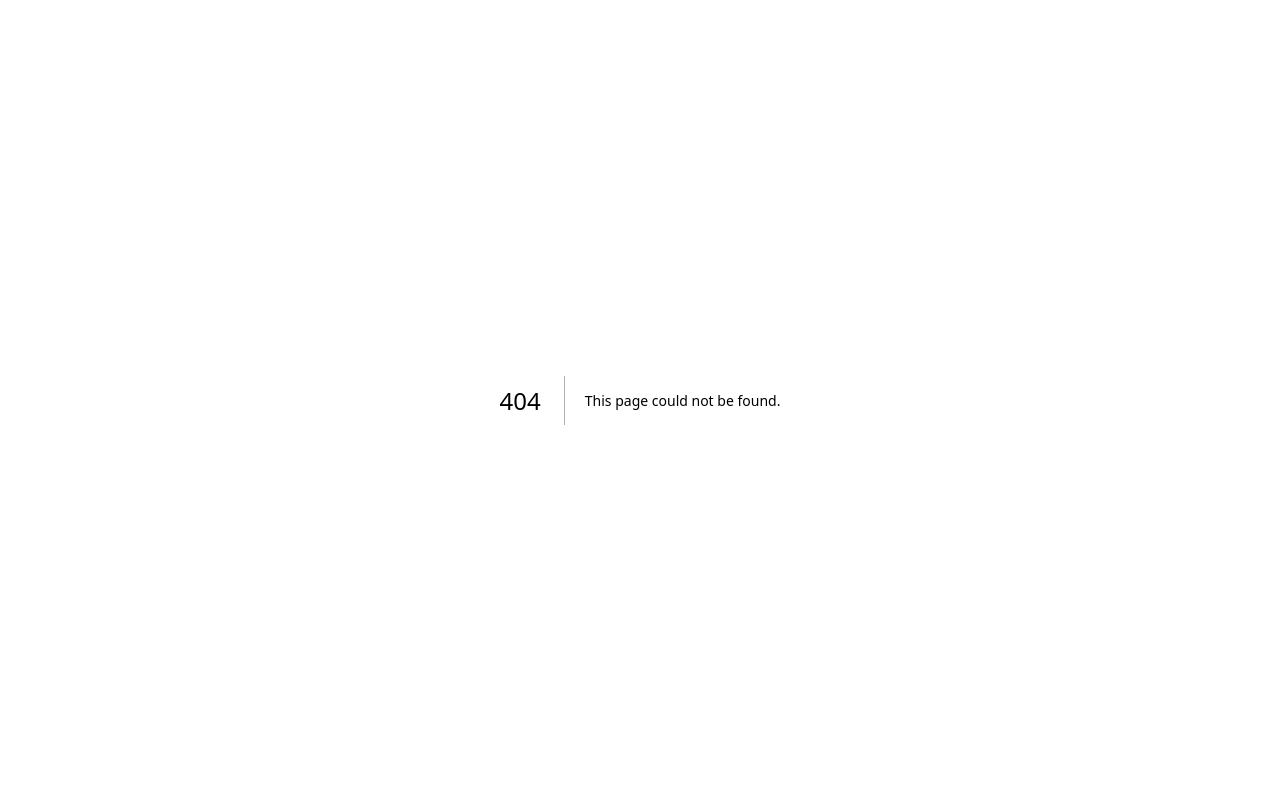
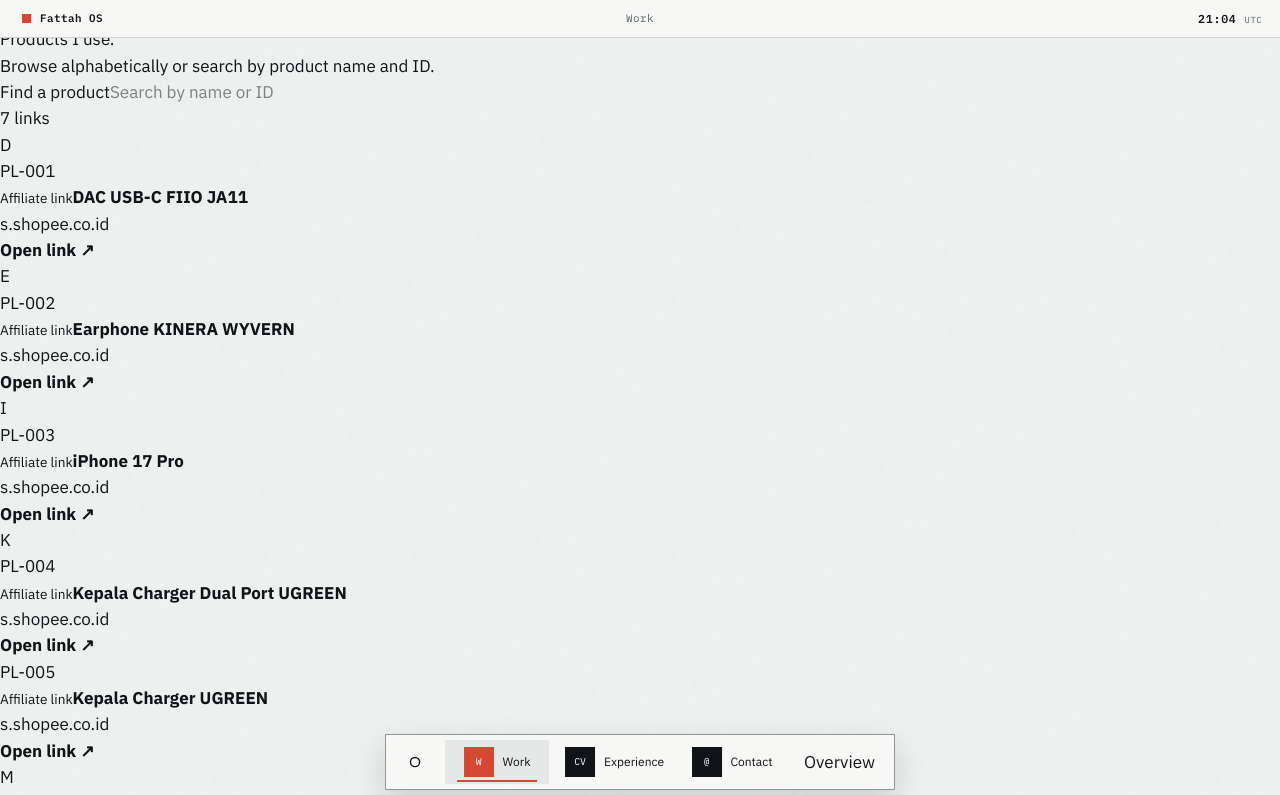
Before and after one commit to fattah247/fattah-portfolio, a Next.js app: page /products in a window 1280 px wide. Before the commit this address had no page. Shown: the top 795 px of the page. Built offline with nearby package versions, Linux system fonts and the light colour scheme.

Commit message:
Add a searchable product links directory

```diff
--- /dev/null
+++ b/app/products/page.tsx
@@ -0,0 +1,26 @@
+import type { Metadata } from "next";
+import { PortfolioHeader } from "@/components/portfolio-header";
+import { ProductLinksDirectory } from "@/components/product-links-directory";
+import { productLinks } from "@/lib/product-links";
+
+export const metadata: Metadata = {
+  title: "Product links",
+  description: "Products and tools used by Muhammad A. Fattah.",
+};
+
+export default function ProductLinksPage() {
+  return (
+    <>
+      <PortfolioHeader />
+      <main className="product-links-page">
+        <header className="product-links-intro">
+          <p>Product links</p>
+          <h1>Products I use.</h1>
+          <span>Browse alphabetically or search by product name and ID.</span>
+        </header>
+
+        <ProductLinksDirectory links={productLinks} />
+      </main>
+    </>
+  );
+}
--- /dev/null
+++ b/components/product-links-directory.tsx
@@ -0,0 +1,80 @@
+"use client";
+
+import { useMemo, useState } from "react";
+import {
+  groupProductLinks,
+  indexProductLinks,
+  searchProductLinks,
+  type IndexedProductLink,
+  type ProductLink,
+} from "@/lib/product-links";
+
+function ProductRow({ product }: { product: IndexedProductLink }) {
+  return (
+    <li>
+      <a href={product.href} rel="sponsored noopener noreferrer" target="_blank">
+        <span>{product.id}</span>
+        <div>
+          <small>Affiliate link</small>
+          <strong className="product-link-name">{product.name}</strong>
+          <p>{product.host}</p>
+        </div>
+        <b>Open link ↗</b>
+      </a>
+    </li>
+  );
+}
+
+export function ProductLinksDirectory({ links }: { links: ProductLink[] }) {
+  const [query, setQuery] = useState("");
+  const products = useMemo(() => indexProductLinks(links), [links]);
+  const results = useMemo(() => searchProductLinks(products, query), [products, query]);
+  const groups = useMemo(() => groupProductLinks(products), [products]);
+  const hasQuery = query.trim().length > 0;
+
+  return (
+    <section className="product-links-directory" aria-label="Affiliate product links">
+      <div className="product-links-search">
+        <label htmlFor="product-link-search">Find a product</label>
+        <input
+          autoComplete="off"
+          id="product-link-search"
+          onChange={(event) => setQuery(event.target.value)}
+          placeholder="Search by name or ID"
+          type="search"
+          value={query}
+        />
+        {hasQuery ? <button onClick={() => setQuery("")} type="button">Clear</button> : null}
+      </div>
+      <p className="product-links-count" role="status">
+        {hasQuery ? `${results.length} matching ${results.length === 1 ? "link" : "links"}` : `${products.length} ${products.length === 1 ? "link" : "links"}`}
+      </p>
+
+      {results.length ? (
+        hasQuery ? (
+          <ol className="product-links-list" aria-label="Matching product links">
+            {results.map((product) => <ProductRow key={product.href} product={product} />)}
+          </ol>
+        ) : (
+          <div className="product-link-groups">
+            {groups.map((group) => (
+              <section aria-labelledby={`product-group-${group.label}`} className="product-link-group" key={group.label}>
+                <h2 id={`product-group-${group.label}`}>{group.label}</h2>
+                <ol className="product-links-list">
+                  {group.products.map((product) => <ProductRow key={product.href} product={product} />)}
+                </ol>
+              </section>
+            ))}
+          </div>
+        )
+      ) : (
+        <div className="product-links-empty">
+          <div>
+            <p>{hasQuery ? `No link matches “${query.trim()}”.` : "No product links are published yet."}</p>
+            <span>{hasQuery ? "Try another product name or ID." : "Add a name and affiliate URL to the product-links list."}</span>
+          </div>
+        </div>
+      )}
+    </section>
+  );
+}
--- /dev/null
+++ b/lib/product-links.ts
@@ -0,0 +1,66 @@
+export type ProductLink = {
+  href: string;
+  name: string;
+};
+
+export type IndexedProductLink = ProductLink & {
+  host: string;
+  id: string;
+};
+
+export type ProductLinkGroup = {
+  label: string;
+  products: IndexedProductLink[];
+};
+
+function searchable(value: string) {
+  return value.toLocaleLowerCase().replace(/[\s_-]+/g, "");
+}
+
+function hostForLink(href: string) {
+  try {
+    return new URL(href).hostname.replace(/^www\./, "");
+  } catch {
+    return href;
+  }
+}
+
+export function indexProductLinks(links: ProductLink[]): IndexedProductLink[] {
+  return [...links]
+    .sort((left, right) => left.name.localeCompare(right.name, undefined, { sensitivity: "base" }))
+    .map((product, index) => ({
+      ...product,
+      host: hostForLink(product.href),
+      id: `PL-${String(index + 1).padStart(3, "0")}`,
+    }));
+}
+
+export function searchProductLinks(products: IndexedProductLink[], query: string) {
+  const term = searchable(query.trim());
+  if (!term) return products;
+  return products.filter((product) => (
+    searchable(product.name).includes(term) || searchable(product.id).includes(term)
+  ));
+}
+
+export function groupProductLinks(products: IndexedProductLink[]): ProductLinkGroup[] {
+  const groups = new Map<string, IndexedProductLink[]>();
+  for (const product of products) {
+    const initial = product.name.trim().charAt(0).toLocaleUpperCase();
+    const label = /^[A-Z]$/.test(initial) ? initial : "#";
+    groups.set(label, [...(groups.get(label) ?? []), product]);
+  }
+  return [...groups].map(([label, groupedProducts]) => ({ label, products: groupedProducts }));
+}
+
+// Add affiliate links here. The directory generates IDs and sorts by name.
+export const productLinks = [
+  { name: "MacBook Pro M1", href: "https://s.shopee.co.id/4AyN7QPPWa" },
+  { name: "iPhone 17 Pro", href: "https://s.shopee.co.id/60Q1JBc5iy" },
+  { name: "Kepala Charger UGREEN", href: "https://s.shopee.co.id/9UztTiazCc" },
+  { name: "Kepala Charger Dual Port UGREEN", href: "https://s.shopee.co.id/7prfUt16xt" },
+  { name: "DAC USB-C FIIO JA11", href: "https://s.shopee.co.id/BSEMhKU7C" },
+  { name: "Earphone KINERA WYVERN", href: "https://s.shopee.co.id/4LHnKPWhEk" },
+  { name: "Mouse Rexus Flow QZ30", href: "https://s.shopee.co.id/70IYVPHEXc" },
+  // { name: "Product name", href: "https://affiliate.example/product" },
+] satisfies ProductLink[];
```
Also changed, not shown: 1 other file (tests, documents, lock files or other folders).
